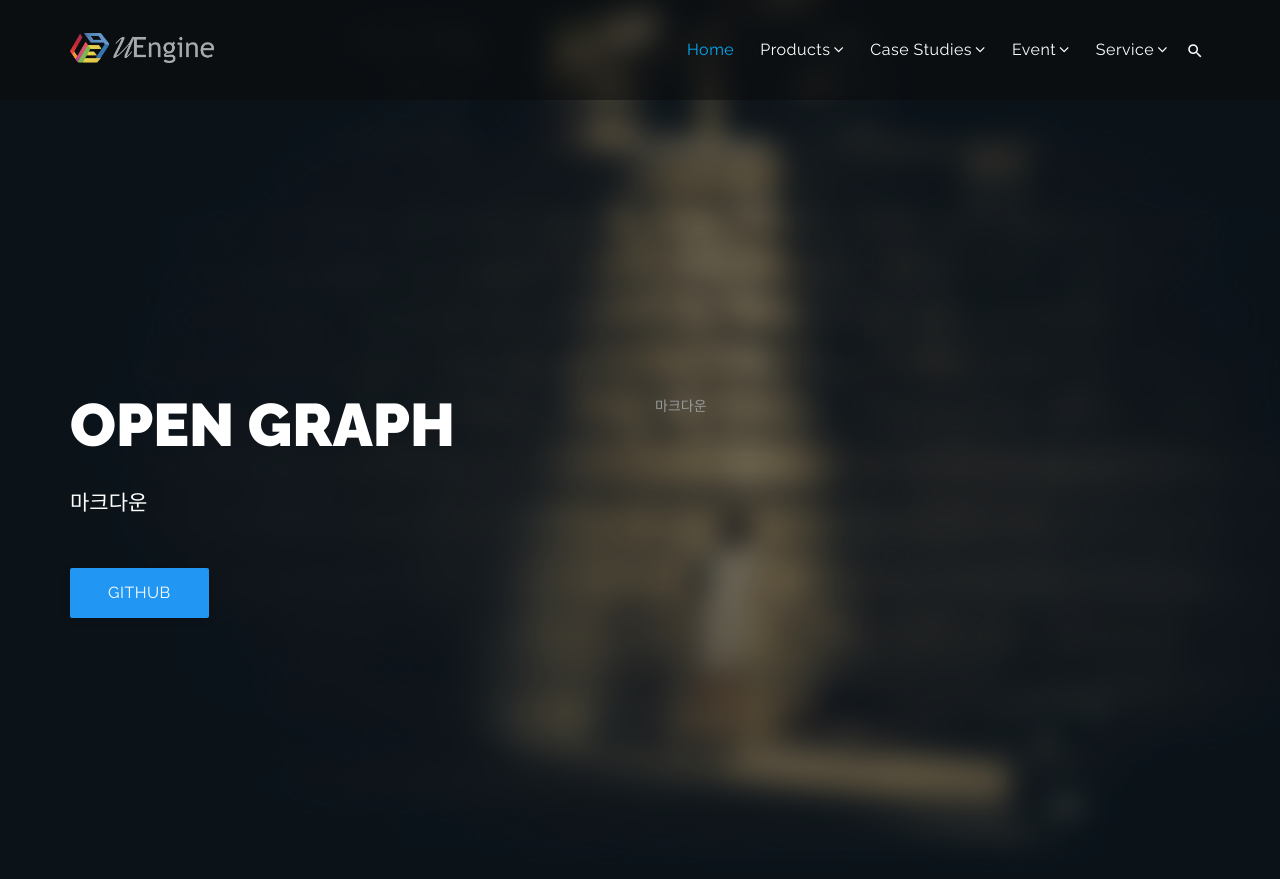
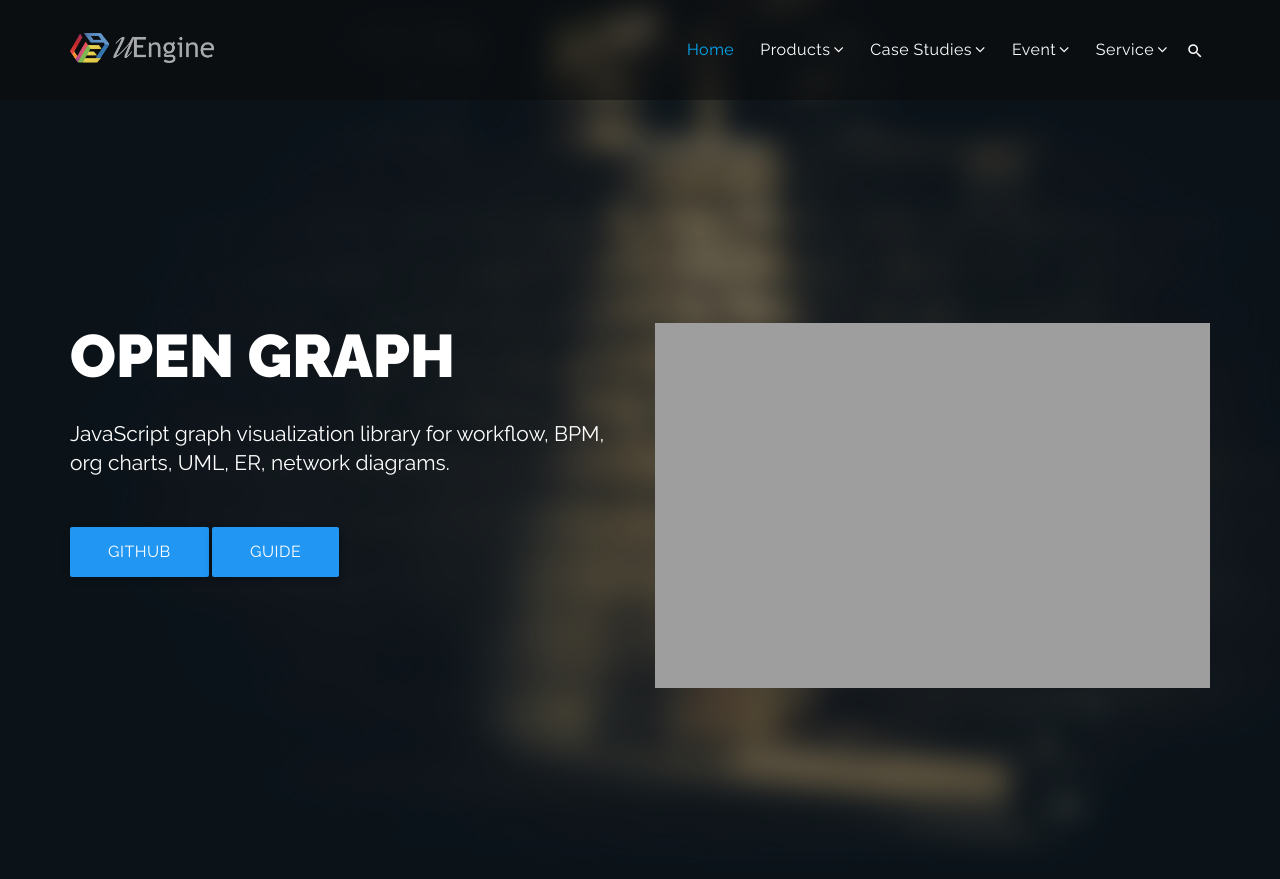
Before and after one commit to TheOpenCloudEngine/theopencloudengine.github.io, a Jekyll site: the page built from products/og.md, in a window 1280 px wide and 900 px high. Shown: the top 879 px of the window. Built offline with Jekyll 4.4.1, drawn with Linux system fonts in a browser that asks for light colours.

Commit message:
Update og.md

```diff
--- a/products/og.md
+++ b/products/og.md
@@ -3,13 +3,12 @@ category: products
 layout: products
 title: Open Graph
 permalink: /products/og
-intro: 마크다운
+intro: JavaScript graph visualization library for workflow, BPM, org charts, UML, ER, network diagrams.
 banner: ../assets/img/banner/banner-4.jpg
-video: 마크다운
+video: <img src="http://uengine.org/OpenGraph/images/factory.png" width="100%" height="365px" />
 github: https://github.com/TheOpenCloudEngine/OpenGraph
+guide: http://uengine.org/OpenGraph
 
 ---
 
 <br>
-
-마크다운 작성필요
```
